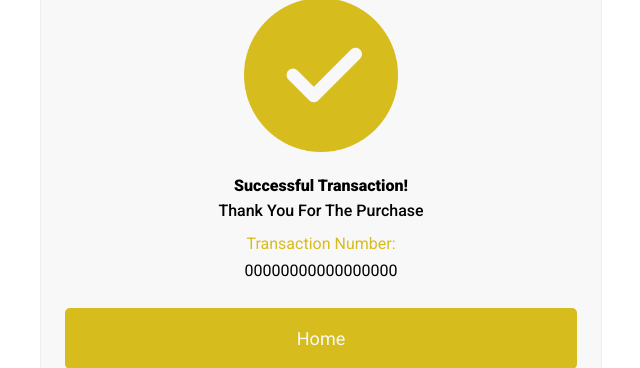
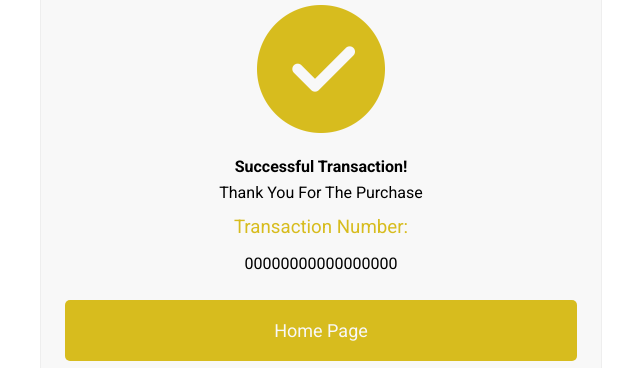
Before and after one commit to GadReda121/infinite, a plain HTML site: page success.html in a window 1280 px wide. Shown: the part 244-612 px from the top of the page, without its empty margins (319-959 px from the left). Drawn offline with Linux system fonts and the light colour scheme; a web font is replaced by a local one.

Commit message:
Fail + Success Donee

```diff
--- a/style.css
+++ b/style.css
@@ -110,7 +110,7 @@
     align-items: center;
     justify-content: center;
     margin-top: .3rem;
-    margin-bottom: -1rem;
+    margin-bottom: 0rem;
 }
 .payment .Amazon span{
     font-weight: 100;
@@ -157,31 +157,36 @@ form .success .text{
     flex-direction: column;
     gap: .4rem;
     margin-bottom: .5rem;
+    margin-top: -1rem;
 }
 form .success b{
-    font-weight: 800;
+    font-weight: 700;
 }
 form .success .text span{
-    font-weight: 500;
+    font-weight: 400;
 }
 form .success img{
-    width: 30%;
-    margin: auto;
+    width: 25%;
+    margin: 1rem auto;
 }
 form .success .TransactionNum{
     margin-top: .5rem;
     margin-bottom: .2rem;
 }
-form .success .TransactionNum h4{
+form .success .TransactionNum h3{
     color: var(--gold-color);
     font-weight: 400;
-    margin-bottom: .5rem;
+    margin-bottom: 1rem;
 }
 .inCorrect{
+    margin-top: -.5rem !important;
     margin-bottom: -.5rem !important;
 }
 
 @media screen and (max-width:400px){
+    .parent{
+        padding: .5rem;
+    }
     .payment{
         grid-row: 2/ 10;
     }
@@ -204,3 +209,8 @@ form .success .TransactionNum h4{
         object-fit: cover;
     }
 }
+@media screen and (min-width:401px) and (max-width:800px){
+    .parent{
+        padding: 1rem;
+    }
+}
--- a/success.html
+++ b/success.html
@@ -30,14 +30,14 @@
                             <span>Thank You For The Purchase</span>
                              <!-- Transaction Number:  -->
                              <div class="TransactionNum">
-                                <h4>Transaction Number:</h4>
+                                <h3>Transaction Number:</h3>
                                 <p>00000000000000000</p>
                              </div>
                         </div>
                     </div>
                     <!-- Btn -->
                     <div class="submit">
-                        <button type="submit">Home</button>
+                        <button type="submit">Home Page</button>
                     </div>
                     <!-- LOGO Amazon -->
                     <div class="Amazon">
```
Also changed, not shown: fail.html (+1 -1 lines).
